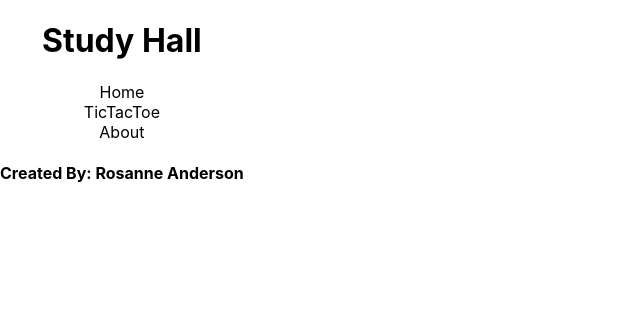
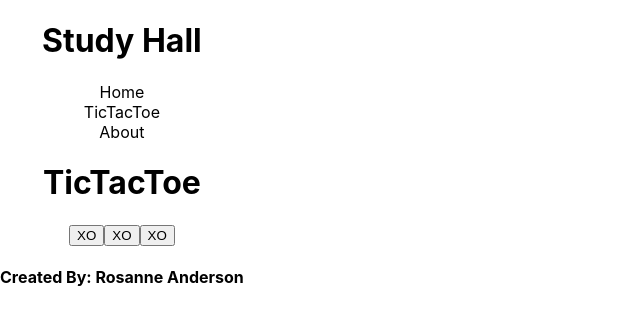
Before and after one commit to RosanneE/Study-Hall, a React (Create React App) app: page /Tictac in a window 1280 px wide. Shown: the top 324 px of the page, without its empty margins (0-640 px from the left). Built offline with nearby package versions, Linux system fonts and the light colour scheme.

Commit message:
row 1 tictac testing

```diff
--- a/src/App.css
+++ b/src/App.css
@@ -2,37 +2,8 @@
   text-align: center;
 }
 
-.App-logo {
-  height: 40vmin;
-  pointer-events: none;
+.ticSquare{
+  /* background-color: white; */
+  color: grey;
+
 }
-
-@media (prefers-reduced-motion: no-preference) {
-  .App-logo {
-    animation: App-logo-spin infinite 20s linear;
-  }
-}
-
-.App-header {
-  background-color: #282c34;
-  min-height: 100vh;
-  display: flex;
-  flex-direction: column;
-  align-items: center;
-  justify-content: center;
-  font-size: calc(10px + 2vmin);
-  color: white;
-}
-
-.App-link {
-  color: #61dafb;
-}
-
-@keyframes App-logo-spin {
-  from {
-    transform: rotate(0deg);
-  }
-  to {
-    transform: rotate(360deg);
-  }
-}
--- a/src/pages/Tictac.js
+++ b/src/pages/Tictac.js
@@ -1,6 +1,26 @@
-import React, { components } from "react";
+import React, { useState } from "react";
 
 const TicTac = () => {
+  const[inPlay, setInPlay] = useState(false)
 
+
+
+  const styleInPlay = () =>{
+    setInPlay ? setInPlay = true : setInPlay = false
+    console.log(inPlay )
+  }
+
+  return (
+    <div>
+      <h1>TicTacToe</h1>
+      <div>
+        <div className="tic-row">
+          <button className="ticSquare" style={{color: inPlay? 'black' : 'light grey'}} onClick={styleInPlay}> XO</button>
+          <button className="ticSquare"> XO </button>
+          <button className="ticSquare"> XO </button>
+        </div>
+      </div>
+    </div>
+  );
 };
- export default TicTac
+export default TicTac;
```
Also changed, not shown: src/pages/Old Code.js (+18 -18 lines).
